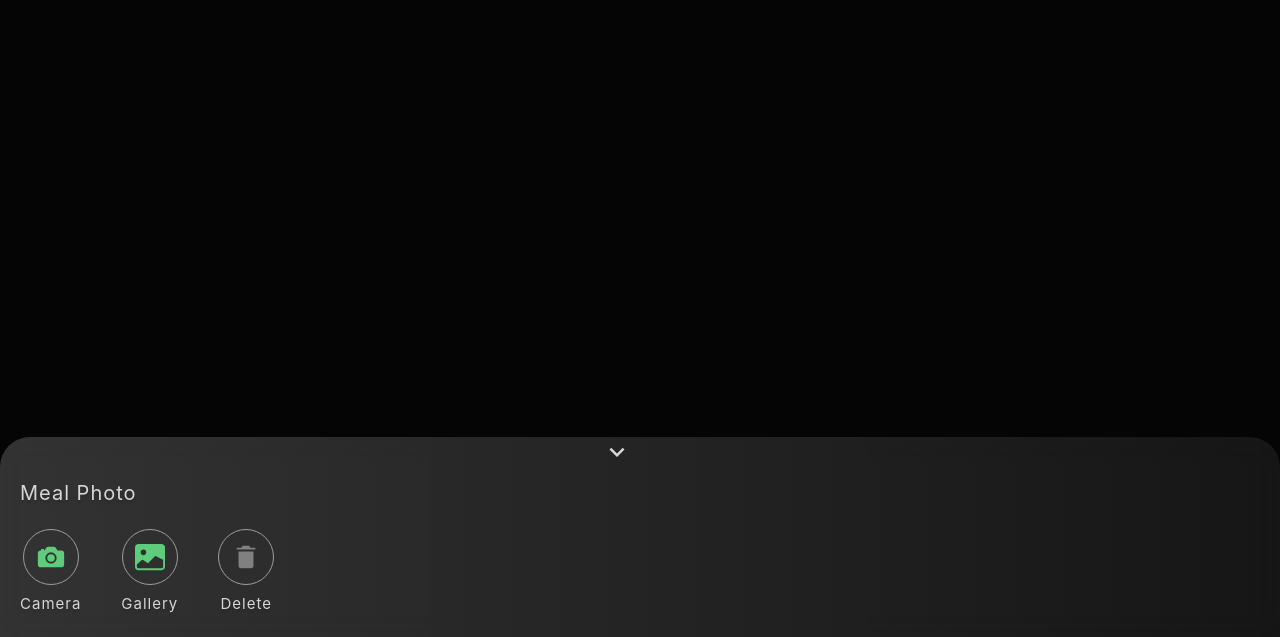
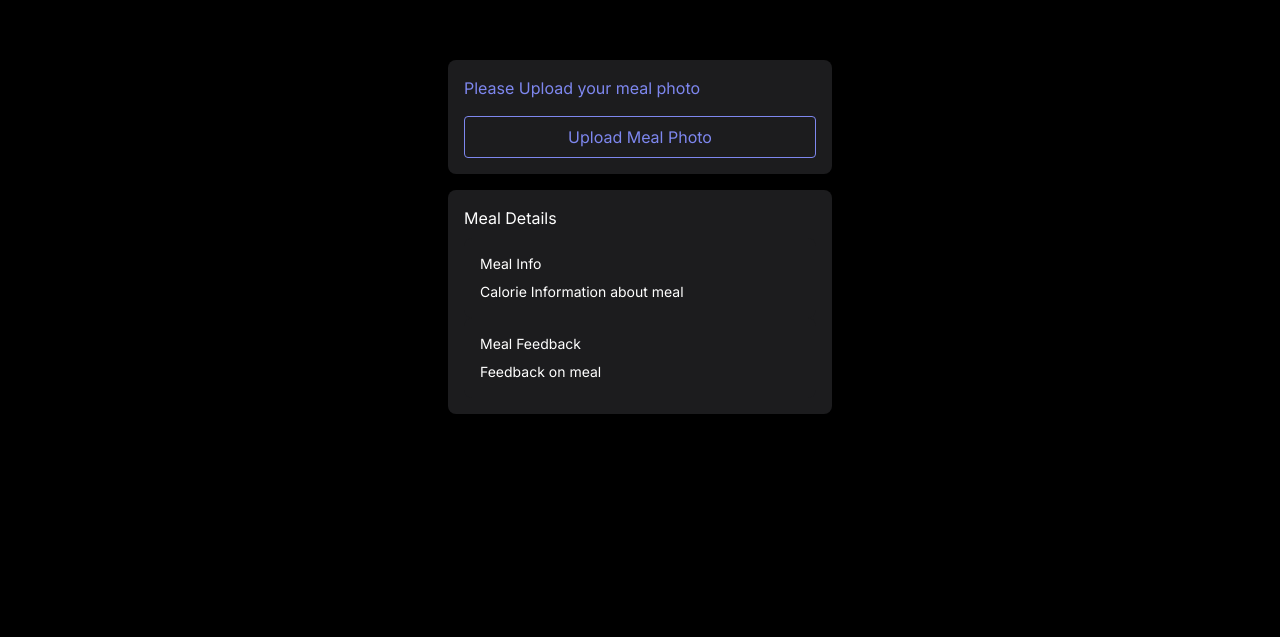
Before and after one commit to on-the-move-life/otm-client, a React (Create React App) app: page /testuploadmeal in a window 1280 px wide. Shown: the part 163-800 px from the top of the page. Built offline with nearby package versions, Linux system fonts and the light colour scheme; sample sign-in values are in the browser's storage.

Commit message:
updated design and added animation

```diff
--- a/src/features/UploadMeal/UploadMeal.js
+++ b/src/features/UploadMeal/UploadMeal.js
@@ -5,13 +5,40 @@ import styled from 'styled-components';
 import { IoMdTrash } from "react-icons/io";
 import { IoCamera } from "react-icons/io5";
 import { BsImageFill } from "react-icons/bs";
+import axios from 'axios';
 
+// styling
+
+const ProfilePicHeading = styled.div`
+ color: #D7D7D7;
+ text-shadow: 0px 2.725px 2.725px rgba(0, 0, 0, 0.15);
+ font-family: -apple-system, BlinkMacSystemFont, sans-serif;
+ font-size: 20px;
+ font-style: normal;
+ line-height: 29.066px; /* 160% */
+ text-transform: capitalize;
+ letter-spacing: 1px;
+ `
+const IconLabel = styled.div`
+ color: #D7D7D7;
+ text-shadow: 0px 2.725px 2.725px rgba(0, 0, 0, 0.15);
+ font-family: -apple-system, BlinkMacSystemFont, sans-serif;
+ font-size: 15px;
+ font-style: normal;
+ line-height: 29.066px; /* 160% */
+ text-transform: capitalize;
+ letter-spacing: 1px;
+ `
 
 const UploadMeal = () => {
 
+    const [imageURL, setImageURL] = useState('');
+    const [response, setResponse] = useState(null);
+    const [error, setError] = useState(null);
+
     const profilePicRef = useRef(null);
     const profilePicCameraRef = useRef(null);
-    const [showProfilePicPopup, setShowProfilePicPopup] = useState(true);
+    const [showProfilePicPopup, setShowProfilePicPopup] = useState(false);
     const modalVariants = {
         hidden: {
             opacity: 0,
@@ -29,34 +56,107 @@ const UploadMeal = () => {
     };
 
 
-    // styling
 
-    const ProfilePicHeading = styled.div`
-color: #D7D7D7;
-text-shadow: 0px 2.725px 2.725px rgba(0, 0, 0, 0.15);
-font-family: -apple-system, BlinkMacSystemFont, sans-serif;
-font-size: 20px;
-font-style: normal;
-line-height: 29.066px; /* 160% */
-text-transform: capitalize;
-letter-spacing: 1px;
-`
-    const IconLabel = styled.div`
-color: #D7D7D7;
-text-shadow: 0px 2.725px 2.725px rgba(0, 0, 0, 0.15);
-font-family: -apple-system, BlinkMacSystemFont, sans-serif;
-font-size: 15px;
-font-style: normal;
-line-height: 29.066px; /* 160% */
-text-transform: capitalize;
-letter-spacing: 1px;
-`
+    const handleClick = () => {
+        setShowProfilePicPopup(true);
+    };
+
+    // // api handling
+    // const handleInputChange = (e) => {
+    //     setImageURL(e.target.value);
+    // };
+
+    // const handleSubmit = async () => {
+    //     try {
+    //         const payload = {
+    //             user: 'PRAN',
+    //             img: imageURL,
+    //         };
+
+    //         const res = await axios.post('https://otm-main-production.up.railway.app/api/v1/lifestyle/meal-info', payload);
+    //         setResponse(res.data);
+    //         setError(null);
+    //     } catch (err) {
+    //         console.error('Error submitting the request:', err);
+    //         setError(err);
+    //         setResponse(null);
+    //     }
+    // };
+
+
+    // // camera input from userprofile
+    // function handlePicChange(e) {
+    //     const file = e.target.files[0];
+    //     if (file) {
+    //         setProfilePicFile(file);
+    //         const reader = new FileReader();
+    //         reader.onloadend = () => {
+    //             setChosenPic(reader.result);
+    //         };
+    //         reader.readAsDataURL(file);
+    //         e.target.value = null;
+    //         setShowProfilePicPopup(false);
+    //         const formData = new FormData();
+    //         formData.append('profilePicture', file);
+    //         formData.append('email', JSON.parse(localStorage.getItem('user')).email);
+    //         axios
+    //             .post(`${process.env.REACT_APP_INSIGHT_SERVICE_BASE_URL}/client/profile-picture`, formData)
+    //             .then(res => {
+    //                 console.log('profile picture updated!');
+    //             })
+    //             .catch(err => {
+    //                 console.log(err);
+    //                 setProfilePicError(true);
+    //             })
+    //     }
+    // }
+
 
 
     return (
 
         // <div><h3>Success</h3></div>
         <div>
+
+            <div className="min-h-screen bg-black flex items-center justify-center flex-col ">
+
+                {/* upload component */}
+                <div className="  w-screen bg-mediumGray text-custompurple p-4 rounded-lg shadow-lg max-w-sm mx-auto">
+                    <p className="mb-4">
+                        Please Upload your meal photo
+                    </p>
+                    <button onClick={handleClick} className="bg-transparent w-full border border-custompurple text-custompurple py-2 px-4 rounded hover:bg-indigo-500 hover:text-white transition duration-300" >
+                        Upload Meal Photo
+                    </button>
+                </div>
+
+                {/* description component */}
+                <div className="bg-mediumGray text-white mt-4 p-4 rounded-lg shadow-lg w-screen max-w-sm mx-auto">
+                    <h3 className="text-white font-sfPro font-body-condensed-bold mb-2">Meal Details</h3>
+                    <div className="bg-mediumGray p-4 rounded-lg">
+                        <p className="flex items-center mb-2 text-sm">
+
+                            <span className="font-body-condensed-bold">Meal Info</span>
+                        </p>
+                        <ul className="text-sm">
+                            <li>Calorie Information about meal </li>
+
+                        </ul>
+                    </div>
+                    <div className="bg-mediumGray p-4 rounded-lg">
+                        <p className="flex items-center mb-2 text-sm">
+
+                            <span className="font-body-condensed-bold">Meal Feedback </span>
+                        </p>
+                        <ul className="text-sm">
+                            <li>Feedback on meal</li>
+
+                        </ul>
+                    </div>
+                </div>
+            </div>
+
+
 
 
             {showProfilePicPopup &&
@@ -74,22 +174,22 @@ letter-spacing: 1px;
                         <div className='w-full flex flex-row justify-start gap-[40px] items-center'>
                             <div className='w-fit flex flex-col justify-center items-center gap-1' onClick={() => profilePicCameraRef.current.click()}>
                                 <button className='border-gray-500 border-[0.5px] rounded-full p-3 cursor-pointer'>
-                                    <IoCamera size={30} color='#5ECC7B' />
+                                    <IoCamera size={30} color='#7E87EF' />
                                 </button>
                                 <IconLabel>Camera</IconLabel>
                             </div>
                             <div className='w-fit flex flex-col justify-center items-center gap-1' onClick={() => profilePicRef.current.click()}>
                                 <button className='border-gray-500 border-[0.5px] rounded-full p-3 cursor-pointer'>
-                                    <BsImageFill size={30} color='#5ECC7B' />
+                                    <BsImageFill size={30} color='#7E87EF' />
                                 </button>
                                 <IconLabel>Gallery</IconLabel>
                             </div>
-                            <div className='w-fit flex flex-col justify-center items-center gap-1' >
+                            {/* <div className='w-fit flex flex-col justify-center items-center gap-1' >
                                 <button className='border-gray-500 border-[0.5px] rounded-full p-3 cursor-pointer'>
                                     <IoMdTrash size={30} color='gray' />
                                 </button>
                                 <IconLabel>Delete</IconLabel>
-                            </div>
+                            </div> */}
                         </div>
                     </div>
                 </motion.div>}
--- a/tailwind.config.js
+++ b/tailwind.config.js
@@ -15,6 +15,10 @@ module.exports = withMT({
         blue: '#7E87EF',
         lightGray: '#B1B1B1',
         yellow: '#F5C563',
+        mediumGray: '#1C1C1E',
+        lightGray: '#929292',
+        custompurple: '#7E87EF',
+        customGray: '#545454',
       },
       backgroundImage: {
         'landing-cover': "url('../public/assets/landing-cover.png')",
@@ -31,6 +35,7 @@ module.exports = withMT({
       },
       fontFamily: {
         serif: ['Inter', 'sans-serif'],
+        sfpro: ['"SF Pro Display"', 'sans-serif'],
       },
       backgroundSize: {
         '25%': '25%',
```
